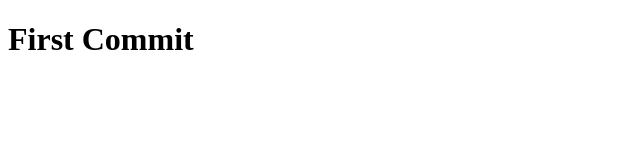
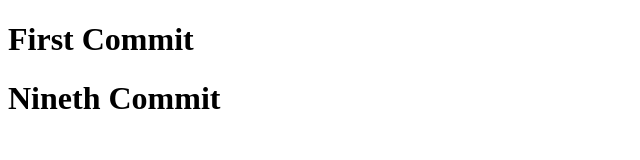
Before and after one commit to codewithdigitalsam/chapter_two, a plain HTML site: page index.html in a window 1280 px wide. Shown: the whole page, without its empty margins (0-640 px from the left). Drawn offline with Linux system fonts and the light colour scheme.

Commit message:
commit nine

```diff
--- a/index.html
+++ b/index.html
@@ -7,6 +7,7 @@
 </head>
 <body>
     <h1>First Commit</h1>
+    <h1>Nineth Commit</h1>
 
 </body>
 </html>
```
